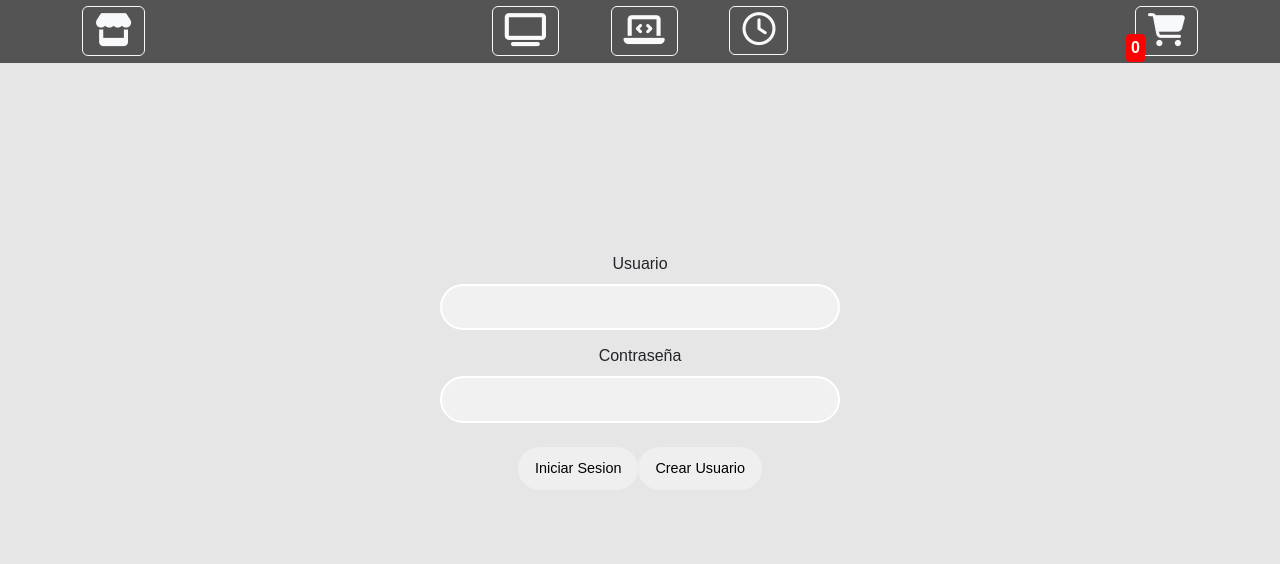
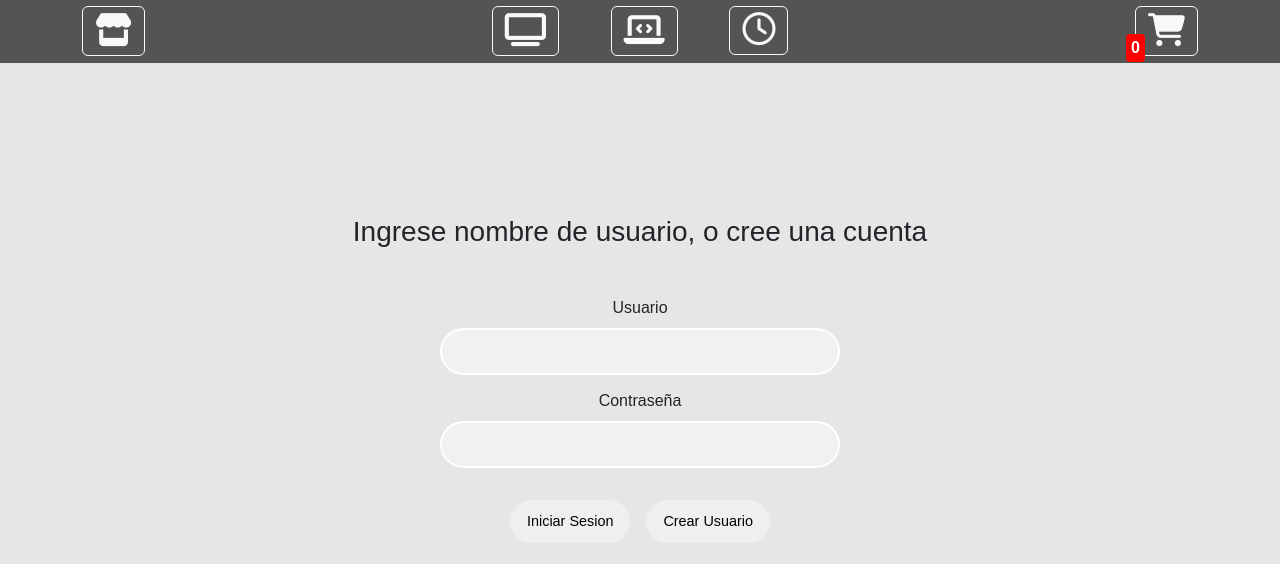
Before and after one commit to Salazarignacio/react, a React (Vite) app: page /login in a window 1280 px wide. Shown: the top 564 px of the page. Built offline with nearby package versions, Linux system fonts and the light colour scheme.

Commit message:
iniciar sesion verifica si existe usuario en firebase

```diff
--- a/src/App.jsx
+++ b/src/App.jsx
@@ -11,6 +11,7 @@ import CheckoutContainer from "./components/CheckoutContainer/CheckoutContainer"
 
 import CartContext from "./CartContext/CartContext";
 import SignUpContainer from "./components/SignUpContainer/SignUpContainer";
+import LoginContainer from "./components/LoginContainer/LoginContainer";
 
 
 function App() {
@@ -23,7 +24,7 @@ function App() {
       <CartContext>
           <NavBar />
           <Routes>
-            <Route exact path="/login" element={<Login/>}/>
+            <Route exact path="/login" element={<LoginContainer/>}/>
             <Route exact path="/newuser" element={<SignUpContainer/>}/>
             <Route exact path="/" element={<ItemListContainer />} />
             <Route exact path="/cart" element={<Cart />} />
--- a/src/components/Checkout/Checkout.jsx
+++ b/src/components/Checkout/Checkout.jsx
@@ -2,8 +2,8 @@ import "./Checkout.css";
 import { useState } from "react";
 
 function Checkout({
-  funcion,
-  funcion2,
+  fn,
+  fn2,
   name,
   phone,
   mail,
@@ -33,13 +33,13 @@ function Checkout({
 
   function validation(e) {
     e.preventDefault();
-    funcion();
+    fn();
   }
 
   return (
     <div className="mh ">
       <h3 className="mb-5">Ingrese sus datos para finalizar la orden <i className="fa-solid fa-cart-shopping"></i></h3>
-      <form className="Checkout" onSubmit={funcion2}>
+      <form className="Checkout" onSubmit={fn2}>
         <label className="mb-2">Nombre y Apellido</label>
         <input
           type="text"
--- a/src/components/CheckoutContainer/CheckoutContainer.jsx
+++ b/src/components/CheckoutContainer/CheckoutContainer.jsx
@@ -106,8 +106,8 @@ const CheckoutContainer = () => {
         </div>
       ) : (
         <Checkout
-          funcion={sendOrder}
-          funcion2={createUser}
+          fn={sendOrder}
+          fn2={createUser}
           name={name}
           setName={setName}
           phone={phone}
--- a/src/components/Login/Login.jsx
+++ b/src/components/Login/Login.jsx
@@ -1,31 +1,49 @@
+import { Link } from "react-router-dom";
+import "./Login.css";
 import { useState } from "react";
-import { useNavigate } from "react-router-dom";
-import { Link } from "react-router-dom";
-import './Login.css'
 
-export default function Login (){
-    const [error, setError] = useState(false)
-    const [user, setUser] = useState("")
-    const [pass, setPass] = useState("")
-const navigate = useNavigate()
-    const handleSubmit =(e)=>{
-e.preventDefault()
-if(user.length>1 && pass.length>1 ){setError(false); navigate("/")}else {setError(true)}
 
+
+export default function Login({ user, pass, setUser, setPass, fn, fn2}) {
+  const [error, setError] = useState(false);
+
+  const handleSubmit = (e) => {
+    e.preventDefault();
+    if (user.length > 1 && pass.length > 1) {
+      setError(false);
+      fn2()
+    } else {
+      setError(true);
     }
-    return(
+  };
+
+  return (
     <div className="mh  p-5 login ">
-            <form className="Checkout " onSubmit={handleSubmit}>
+      <h3 className="mb-5">Ingrese nombre de usuario, o cree una cuenta</h3>
+      <form className="Checkout ">
         <label className="mb-2">Usuario</label>
-                <input type="text" value={user} onChange={e=>setUser(e.target.value)}/>
+        <input
+          type="text"
+          value={user}
+          onChange={(e) => setUser(e.target.value)}
+        />
         <label className="mb-2">Contraseña</label>
-                <input type="password" className="mb-4" value={pass} onChange={e=>setPass(e.target.value)}/>
+        <input
+          type="password"
+          className="mb-4"
+          value={pass}
+          onChange={(e) => setPass(e.target.value)}
+        />
         <div>
-                <button className="btn-modern mb-4">Iniciar Sesion</button>
-                <Link to={"/newuser"}><button className="btn-modern ">Crear Usuario</button></Link>
+          <button className="btn-modern m-2 " onClick={(e)=>handleSubmit(e)}>
+            Iniciar Sesion
+          </button>
+          <Link to={"/newuser"}>
+            <button className="btn-modern m-2">Crear Usuario</button>
+          </Link>
         </div>
       </form>
       {error && <p>Campos incompletos</p>}
     </div>
-    )
+  );
 }
--- /dev/null
+++ b/src/components/LoginContainer/LoginContainer.jsx
@@ -0,0 +1,49 @@
+import { useEffect, useState } from "react";
+import { useNavigate } from "react-router-dom";
+import "../Login/Login";
+import Login from "../Login/Login";
+import { baseDatos } from "../../firebase/firebaseConfig";
+import { getDocs, collection } from "firebase/firestore"
+
+
+export default function LoginContainer() {
+
+  const [user, setUser] = useState("");
+  const [pass, setPass] = useState("");
+  const [users, setUsers] = useState([]);
+  const navigate = useNavigate();
+
+   function dale (){
+
+      const usersRef = collection(baseDatos, "users")
+      getDocs(usersRef)
+          .then((qs)=>{
+            const map = qs.docs.map((a)=>{
+              const fields = a.data();
+              return {...fields}
+            });
+            setUsers(map)
+          })
+         const booleano = users.find((a)=>a.usuario==user)
+         console.log(booleano)
+         booleano?navigate("/"):alert("usuario inexistente");
+
+  }
+
+
+
+
+  return (
+    <>
+      <Login
+        user={user}
+        pass={pass}
+        setUser={setUser}
+        setPass={setPass}
+
+         fn2={dale}
+
+      ></Login>
+    </>
+  );
+}
--- a/src/components/Login/SignUp.jsx
+++ b/src/components/SignUp/SignUp.jsx
@@ -1,15 +1,16 @@
-import { useState } from "react";
-import { useNavigate } from "react-router-dom";
-import "./Login.css";
+import "../Login/Login";
 
-export default function SignUp({user, pass, setUser, setPass, funcion, funcion2}) {
+/* hacer customHook para formularios */
+export default function SignUp({user, pass, setUser, setPass, fn, fn2}) {
+
   function handleSubmit(e){
     e.preventDefault();
-    funcion()
+    fn()
   }
   return (
     <div className="mh p-5 login">
-      <form onSubmit={funcion2} className="Checkout " >
+      <h3 className="mb-5">Cree su nombre de usuario y contraseña</h3>
+      <form onSubmit={fn2} className="Checkout " >
         <label className="mb-2">Usuario</label>
         <input
           type="text"
@@ -23,7 +24,7 @@ export default function SignUp({user, pass, setUser, setPass, funcion, funcion2}
           value={pass}
           onChange={(e) => setPass(e.target.value)}
         />
-        <button onClick={handleSubmit} className="btn-modern ">Registrarse</button>
+        <button onClick={()=>handleSubmit(e)} className="btn-modern ">Registrarse</button>
       </form>
     </div>
   );
--- a/src/components/SignUpContainer/SignUpContainer.jsx
+++ b/src/components/SignUpContainer/SignUpContainer.jsx
@@ -10,7 +10,7 @@ import {
 import { useState } from "react";
 import { baseDatos } from "../../firebase/firebaseConfig";
 import { useNavigate } from "react-router-dom";
-import SignUp from '../Login/SignUp.jsx'
+import SignUp from '../SignUp/SignUp.jsx'
 
  const SignUpContainer = () => {
   const [user, setUser] = useState("");
@@ -51,4 +51,5 @@ const userRef = collection(baseDatos, "users");
   </>)
 };
 
+/* hacer que evite la posibilidad de crear usuarios duplicados */
 export default SignUpContainer
```
Also changed, not shown: src/components/Login/Login.css (line endings or trailing spaces). Lines whose indentation alone changed are shown as unchanged.
